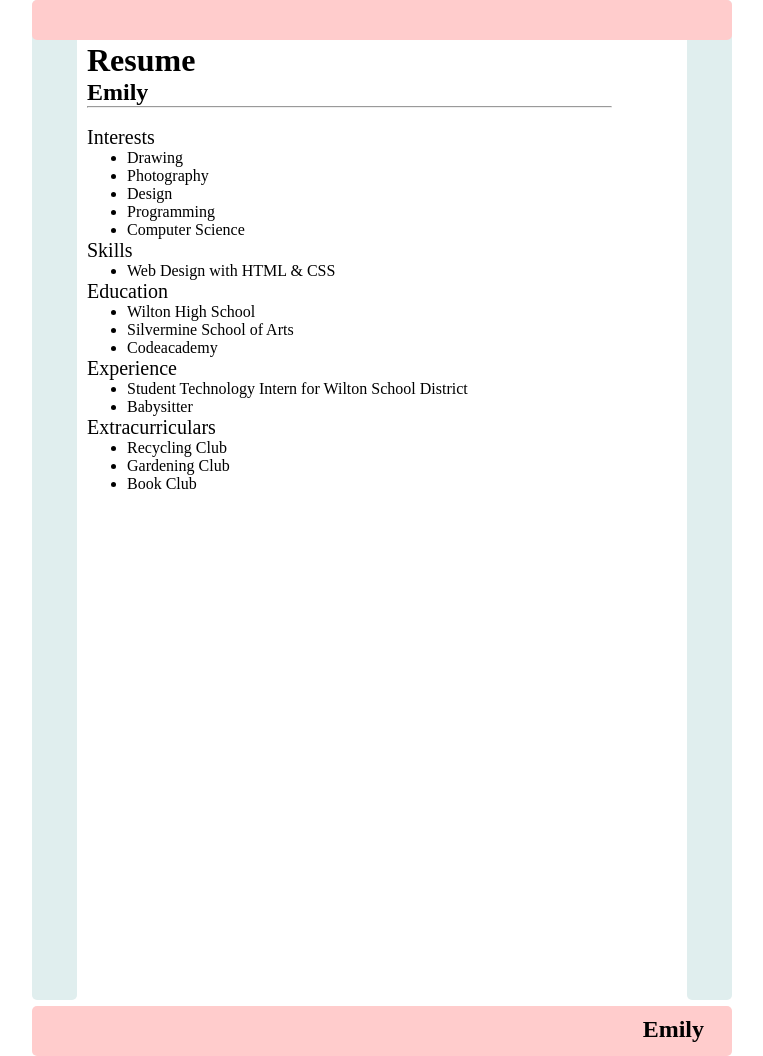
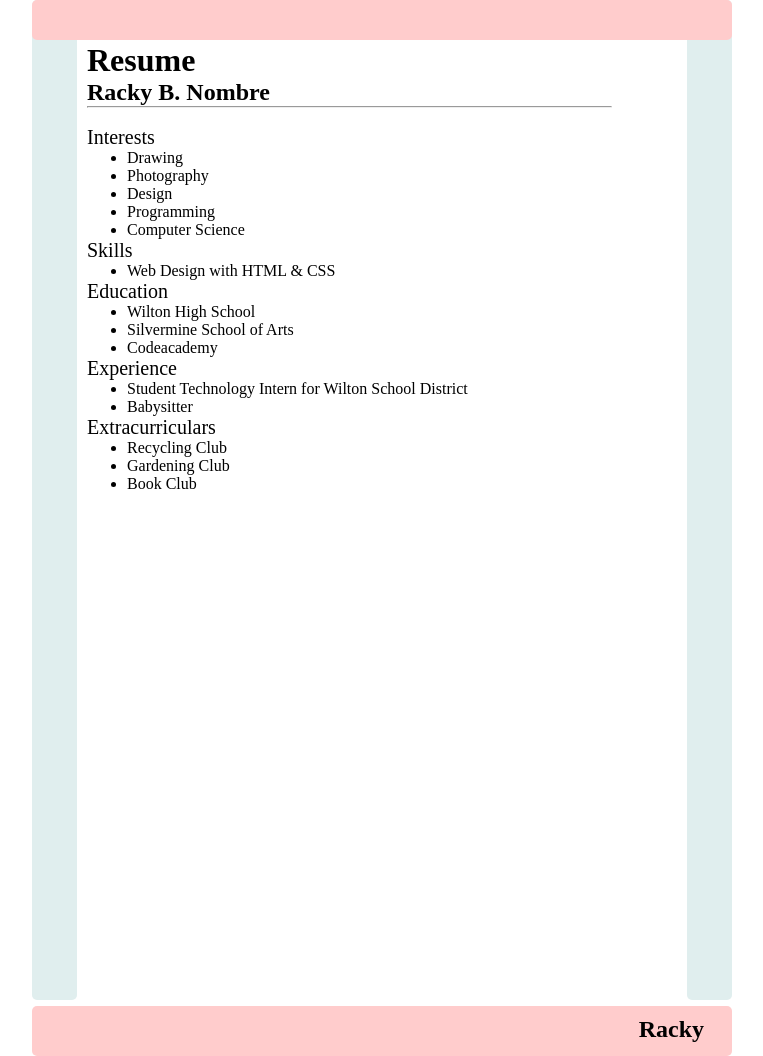
Before and after one commit to gresoladennis/4116-resume, a plain HTML site: page index.html in a window 1280 px wide. Shown: the whole page, without its empty margins (258-1021 px from the left). Drawn offline with Linux system fonts and the light colour scheme.

Commit message:
Update index.html

```diff
--- a/index.html
+++ b/index.html
@@ -13,7 +13,7 @@
 <div class="stuff">
   <br><br>
   <h1>Resume</h1>
-  <h2>Emily</h2>
+  <h2>Racky B. Nombre</h2>
   <hr />
   <br>
   <p class="head">Interests</p>
@@ -53,6 +53,6 @@
 </div>
 <div class="right"></div>
 <div id="footer">
-  <h2 id="name">Emily</h2></div>
+  <h2 id="name">Racky</h2></div>
 </body>
 </html>
```
